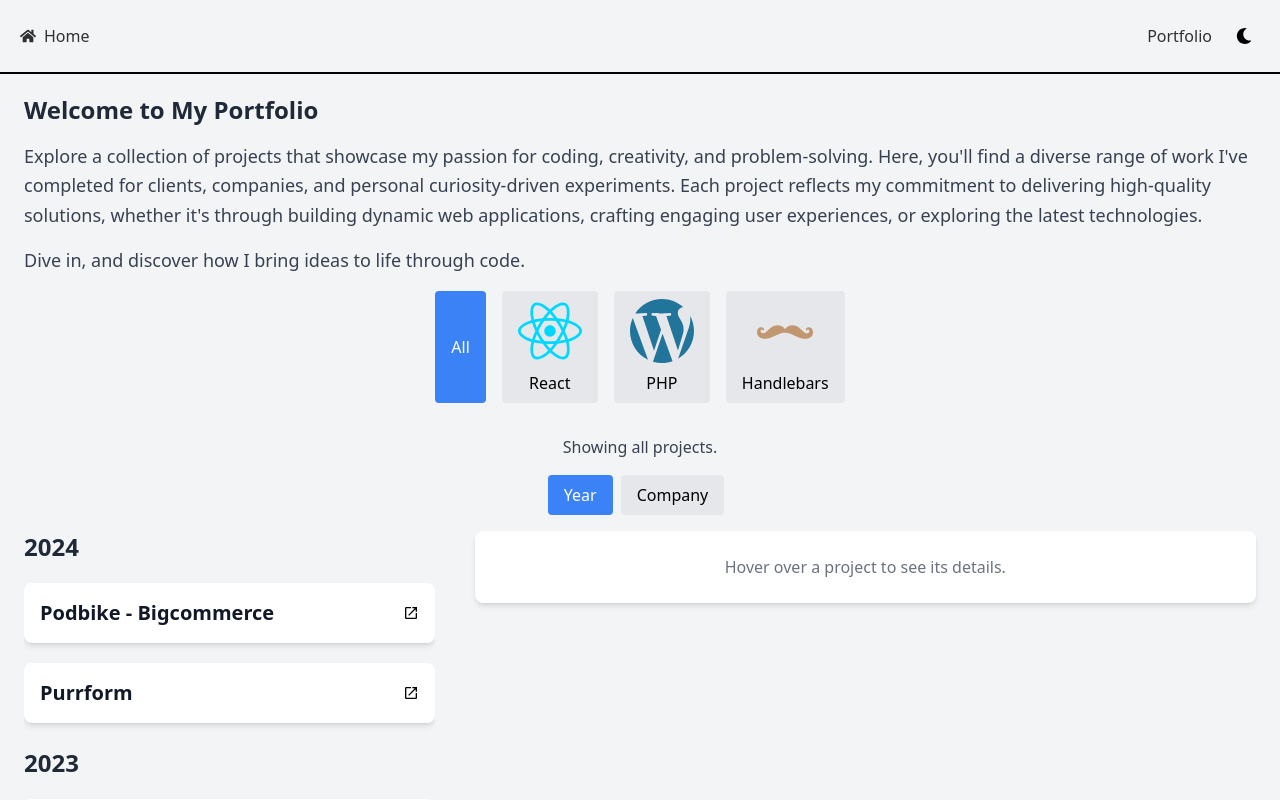
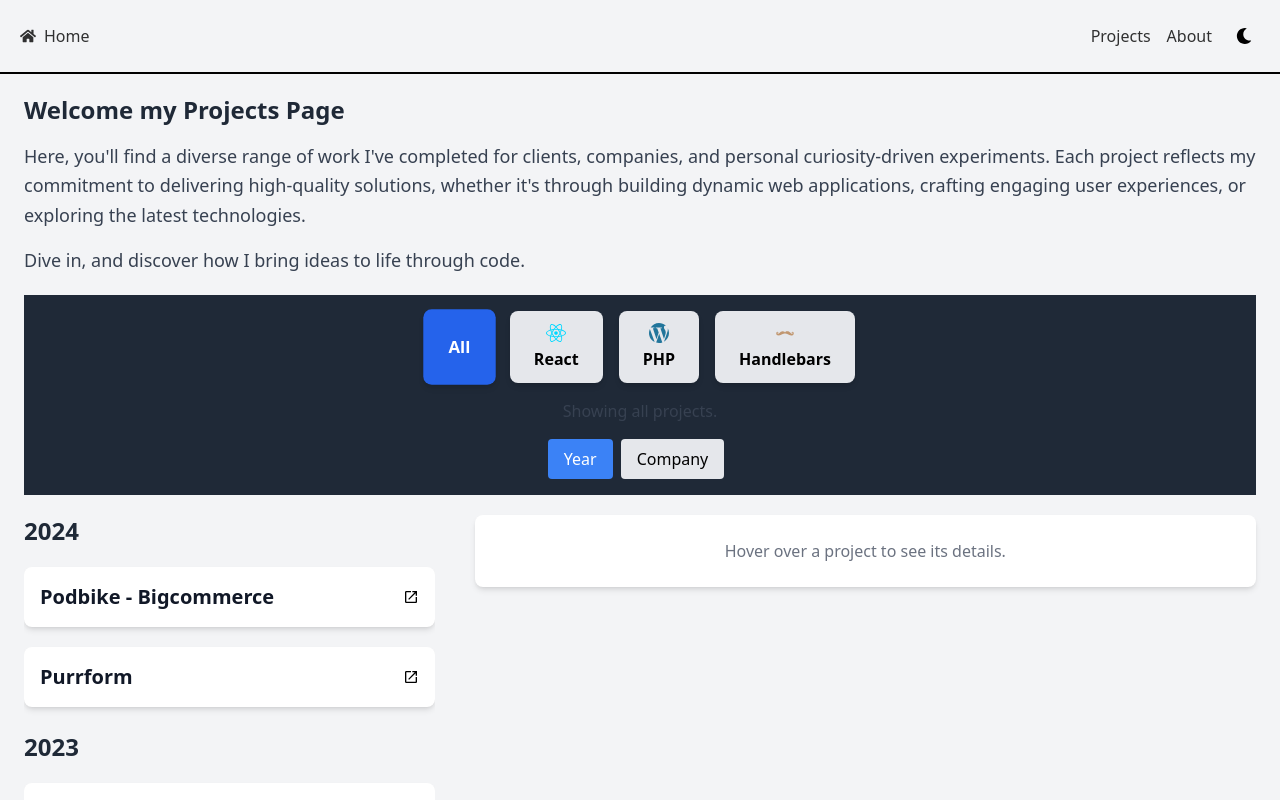
Before and after one commit to Teser301/portfolio-tailwind, a React app: page /projects in a window 1280 px wide. Shown: the top 800 px of the page. Built offline with nearby package versions, Linux system fonts and the light colour scheme; the HTML template or start-up script is replaced by a standard one.

Commit message:
refactor: portfolioPage > projectPage

```diff
--- a/src/Routes/Routes.tsx
+++ b/src/Routes/Routes.tsx
@@ -1,7 +1,7 @@
 import { createBrowserRouter } from "react-router-dom";
 import LandingPage from "../pages/LandingPage";
 import NotFound from "../pages/NotFound";
-import Portfolio from "../pages/Portfolio";
+import Projects from "../pages/ProjectPage";
 import About from "../pages/AboutPage";
 import { FilterProvider } from "../context/FilterContext";
 export const router = createBrowserRouter([
@@ -13,7 +13,7 @@ export const router = createBrowserRouter([
     path: "/projects",
     element: (
       <FilterProvider>
-        <Portfolio />
+        <Projects />
       </FilterProvider>
     ),
   },
--- a/src/components/NavBar.tsx
+++ b/src/components/NavBar.tsx
@@ -23,13 +23,16 @@ function NavBar() {
     <header className="flex justify-between items-center p-5 w-full border-b-2 border-black dark:border-white border-b-dPrimary">
       <div className="flex items-center">
         <a href="/" className="text-black dark:text-white flex items-center">
-          <FaHome className="mr-2" /> {/* Home icon */}
+          <FaHome className="mr-2" />
           Home
         </a>
       </div>
       <div className="flex items-center">
         <a href="/projects" className="text-black dark:text-white mr-4">
-          Portfolio {/* or 'Projects' if you prefer */}
+          Projects
+        </a>
+        <a href="/about" className="text-black dark:text-white mr-4">
+          About
         </a>
         <button
           onClick={toggleTheme}
--- a/src/components/PortfolioPage/FilterButton.tsx
+++ b/src/components/ProjectPage/FilterButton.tsx
@@ -38,9 +38,9 @@ const FilterButton: React.FC = () => {
         {filters.map((filter) => (
           <button
             key={filter.name}
-            className={`flex flex-col items-center justify-center px-4 py-2 rounded transition-colors duration-300 ease-in-out hover:bg-blue-100 dark:hover:bg-blue-600  ${
+            className={`flex flex-col items-center justify-center px-6 py-3 rounded-lg shadow-md transition-transform duration-200 transform hover:scale-105 hover:shadow-lg focus:outline-none focus:ring-2 focus:ring-blue-500 ${
               activeFilter === filter.name
-                ? "bg-blue-500 text-white  dark:bg-blue-400"
+                ? "bg-blue-600 text-white scale-105 dark:bg-blue-500"
                 : "bg-gray-200 dark:bg-gray-700 text-black dark:text-white"
             }`}
             onClick={() => setActiveFilter(filter.name)}
@@ -49,10 +49,10 @@ const FilterButton: React.FC = () => {
               <img
                 src={filter.icon}
                 alt={filter.name}
-                className="w-16 h-16 mb-2"
+                className="w-5 h-5 mb-1"
               />
             )}
-            {filter.name}
+            <span className="font-semibold">{filter.name}</span>
           </button>
         ))}
       </div>
--- a/src/components/PortfolioPage/PortfolioIntro.tsx
+++ b/src/components/ProjectPage/PortfolioIntro.tsx
@@ -4,16 +4,14 @@ const PortfolioIntroduction: React.FC = () => {
   return (
     <div className=" rounded-lg ">
       <h1 className="text-2xl font-bold text-gray-800 dark:text-gray-200 mb-4">
-        Welcome to My Portfolio
+        Welcome my Projects Page
       </h1>
       <p className="text-gray-700 dark:text-gray-400 text-lg leading-relaxed">
-        Explore a collection of projects that showcase my passion for coding,
-        creativity, and problem-solving. Here, you'll find a diverse range of
-        work I've completed for clients, companies, and personal
-        curiosity-driven experiments. Each project reflects my commitment to
-        delivering high-quality solutions, whether it's through building dynamic
-        web applications, crafting engaging user experiences, or exploring the
-        latest technologies.
+        Here, you'll find a diverse range of work I've completed for clients,
+        companies, and personal curiosity-driven experiments. Each project
+        reflects my commitment to delivering high-quality solutions, whether
+        it's through building dynamic web applications, crafting engaging user
+        experiences, or exploring the latest technologies.
       </p>
       <p className="text-gray-700 dark:text-gray-400 text-lg leading-relaxed mt-4">
         Dive in, and discover how I bring ideas to life through code.
--- a/src/pages/Portfolio.tsx
+++ b/src/pages/ProjectPage.tsx
@@ -6,11 +6,11 @@ import { projects } from "../data/projectsData";
 import useGroupedProjects from "../hooks/useGroupedProjects";
 
 // Components
-import PortfolioIntroduction from "../components/PortfolioPage/PortfolioIntro";
-import FilterButton from "../components/PortfolioPage/FilterButton";
-import OptionButton from "../components/PortfolioPage/OptionButton";
-import ProjectList from "../components/PortfolioPage/ProjectList";
-import ProjectDetail from "../components/PortfolioPage/ProjectDetail";
+import PortfolioIntroduction from "../components/ProjectPage/PortfolioIntro";
+import FilterButton from "../components/ProjectPage/FilterButton";
+import OptionButton from "../components/ProjectPage/OptionButton";
+import ProjectList from "../components/ProjectPage/ProjectList";
+import ProjectDetail from "../components/ProjectPage/ProjectDetail";
 
 const Portfolio: React.FC = () => {
   const { activeFilter, viewOption } = useFilter();
@@ -23,7 +23,7 @@ const Portfolio: React.FC = () => {
     viewOption
   );
 
-  // Update expandedGroups when viewOption changes or on mount
+  // Update expanded groups. Making the dropdown visible on page visit
   useEffect(() => {
     const groups = groupedProjects.map((group) => group.group);
     setExpandedGroups(groups);
@@ -42,8 +42,10 @@ const Portfolio: React.FC = () => {
   return (
     <div className="max-w-[1440px] mx-auto min-h-screen  dark:text-white px-6 py-5 flex flex-col">
       <PortfolioIntroduction />
-      <FilterButton />
-      <OptionButton />
+      <div className="bg-gray-800 my-5">
+        <FilterButton />
+        <OptionButton />
+      </div>
       <div className="flex-1 gap-10 flex flex-col md:flex-row min-h-[400px] md:min-h-[600px]">
         <ProjectList
           groupedProjects={groupedProjects}
```
Also changed, not shown: src/components/ProjectPage/OptionButton.tsx (renamed from src/components/PortfolioPage/OptionButton.tsx), src/components/ProjectPage/ProjectDetail.tsx (renamed from src/components/PortfolioPage/ProjectDetail.tsx), src/components/ProjectPage/ProjectList.tsx (renamed from src/components/PortfolioPage/ProjectList.tsx).
